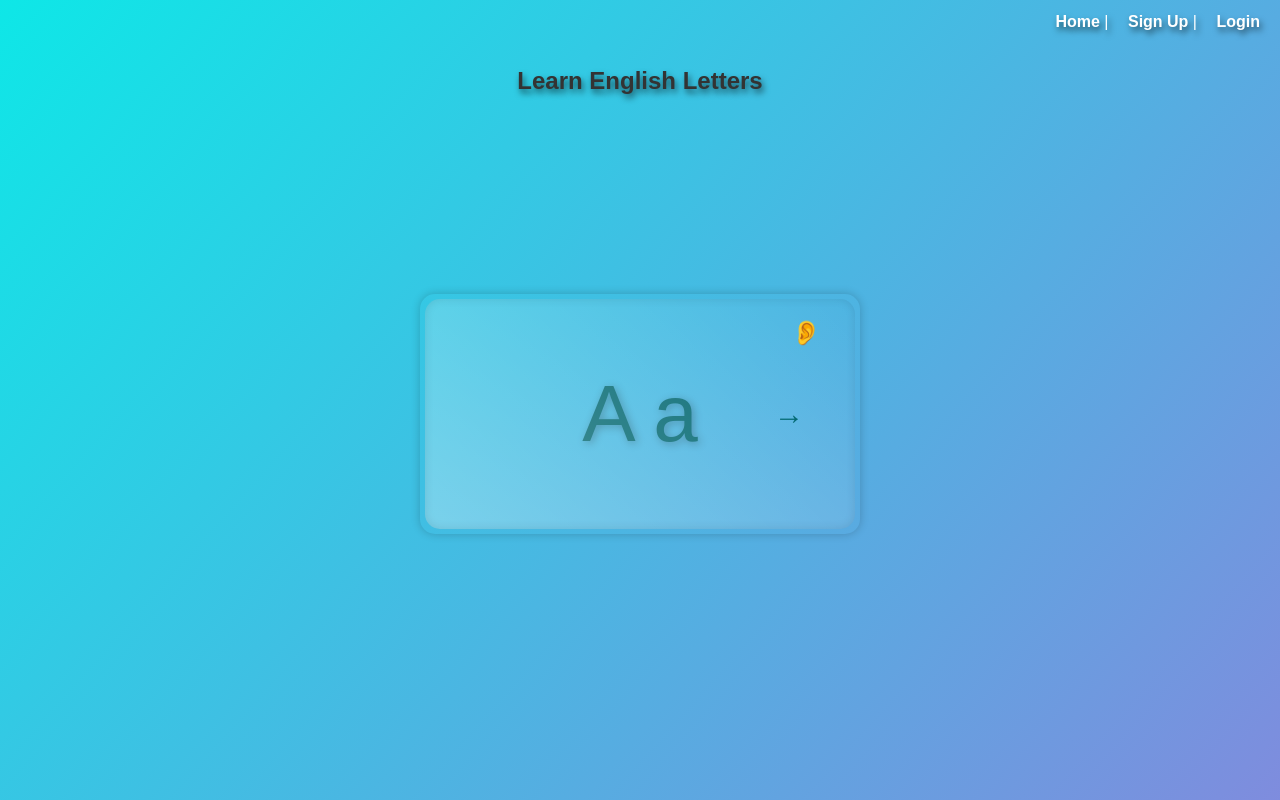
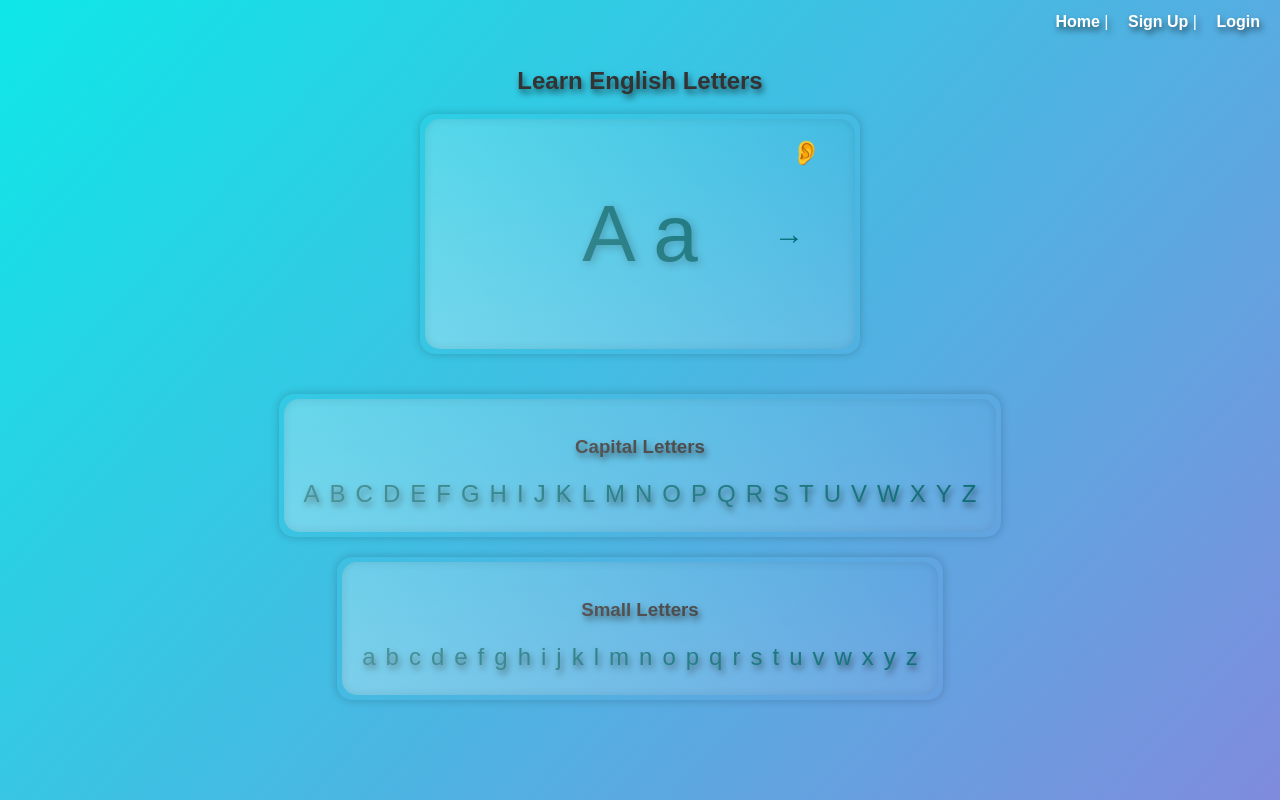
Before and after one commit to BrishnaN/English_Helper_AI, a React (Create React App) app: page /lettersPage in a window 1280 px wide. Shown: the top 800 px of the page. Built offline with nearby package versions, Linux system fonts and the light colour scheme.

Commit message:
changes to the lettersPage

```diff
--- a/src/components/LettersPage.css
+++ b/src/components/LettersPage.css
@@ -17,14 +17,14 @@
   align-items: center;
   justify-content: center;
   padding: 20px;
-  margin: 200px auto;
+  margin: 20px auto; /* Adjusted for top/bottom spacing */
   width: 400px;
   height: 200px;
   background-color: linear-gradient(
     to bottom right,
     #0ee7e7,
     #9f72db
-  ); /* 3D gradient */;
+  ); /* 3D gradient */
   position: relative; /* Ensure the frame can position child elements absolutely */
   border-radius: 15px; /* Optional: for rounded corners */
   box-shadow: 0 0 10px rgba(0, 0, 0, 0.2);
@@ -67,7 +67,7 @@
   transform: scale(1.2); /* Slightly enlarge the icon on hover */
 }
 
-/* Letter styles */
+/* Letter container styling */
 .letterContainer {
   display: flex;
   justify-content: center;
@@ -118,3 +118,53 @@
 .frame > .letterContainer > .navButton:last-of-type {
   margin-left: 10px; /* Ensures space between the letter and the right button */
 }
+
+/* Alphabet Boxes (Exact match to the original frame with audio button) */
+.alphabetBoxes {
+  display: flex;
+  flex-direction: column;
+  align-items: center;
+  margin-top: 30px;
+}
+
+.alphabetBox {
+  margin: 10px;
+  padding: 20px;
+  background-color: linear-gradient(
+    to bottom right,
+    #0ee7e7,
+    #9f72db
+  ); /* Match the gradient used in the original frame */
+  border-radius: 15px; /* Same rounded corners as the frame */
+  box-shadow: 0 0 10px rgba(0, 0, 0, 0.2); /* Same shadow effect */
+  position: relative;
+}
+
+.alphabetBox::after {
+  content: "";
+  position: absolute;
+  top: 5px;
+  left: 5px;
+  right: 5px;
+  bottom: 5px;
+  background: linear-gradient(45deg, rgba(255, 255, 255, 0.3), rgba(255, 255, 255, 0));
+  border-radius: 15px;
+  box-shadow: inset 0 0 10px rgba(0, 0, 0, 0.1);
+}
+
+.alphabetBox h3 {
+  margin-bottom: 10px;
+  color: #333;
+}
+
+.letterList {
+  display: flex;
+  flex-wrap: wrap;
+  justify-content: center;
+}
+
+.letterList span {
+  font-size: 24px;
+  margin: 5px;
+  color: #046972;
+}
--- a/src/components/LettersPage.tsx
+++ b/src/components/LettersPage.tsx
@@ -57,6 +57,26 @@ const LettersPage: React.FC = () => {
           →
         </button>
       </div>
+
+      <div className="alphabetBoxes">
+        <div className="alphabetBox">
+          <h3>Capital Letters</h3>
+          <div className="letterList">
+            {letters.map(letter => (
+              <span key={letter}>{letter[0]} </span>
+            ))}
+          </div>
+        </div>
+
+        <div className="alphabetBox">
+          <h3>Small Letters</h3>
+          <div className="letterList">
+            {letters.map(letter => (
+              <span key={letter}>{letter[2]} </span>
+            ))}
+          </div>
+        </div>
+      </div>
     </div>
   );
 };
```
